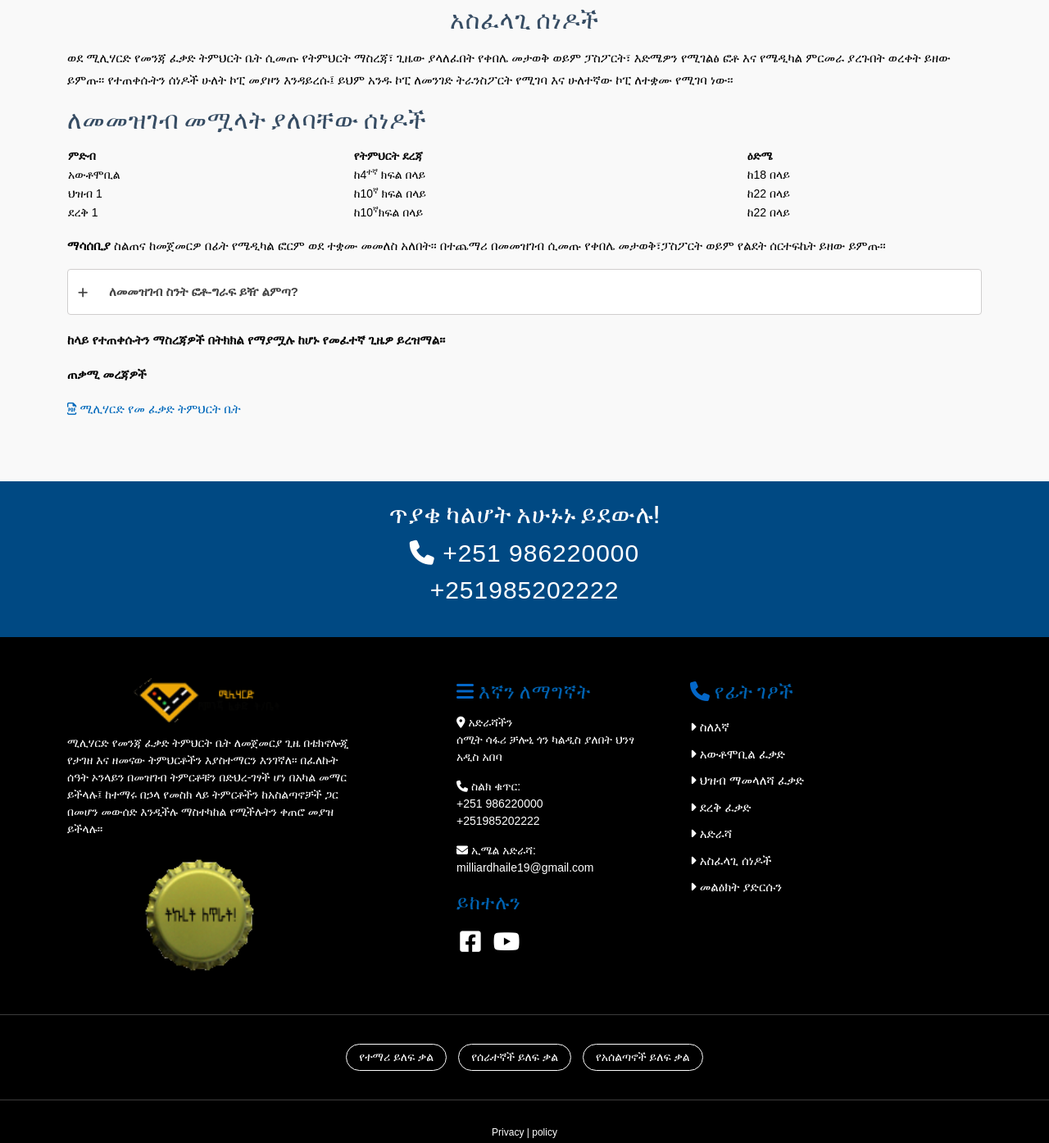
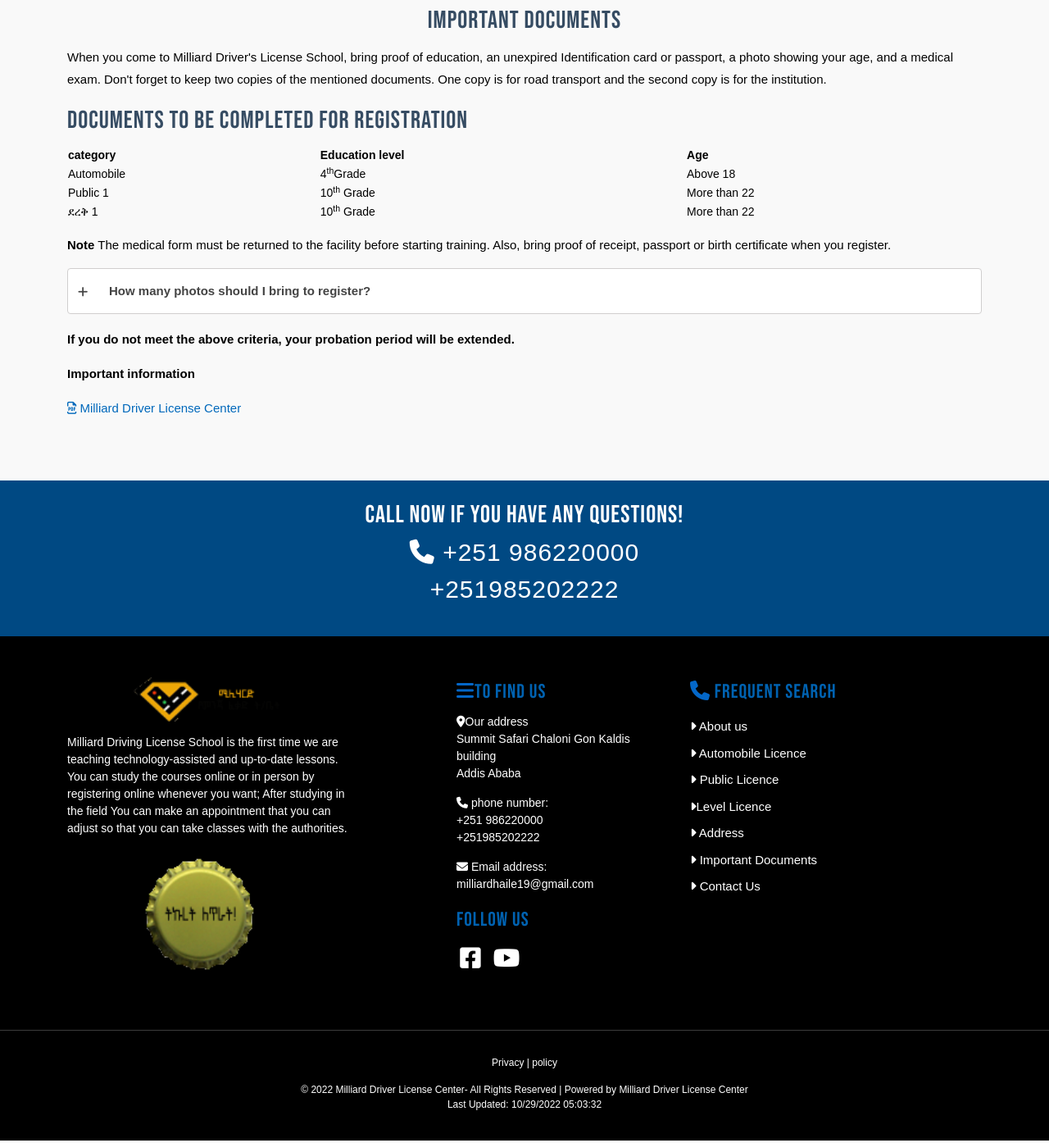
Before and after one commit to milliarddriverlicensecenter/milliarddriverlicensecenter.github.io, a plain HTML site: page faq.html in a window 1280 px wide. Shown: the part 470-1864 px from the top of the page at 82% size. Drawn offline with Linux system fonts and the light colour scheme.

Commit message:
Update faq.html

```diff
--- a/faq.html
+++ b/faq.html
@@ -22,7 +22,7 @@
 <!-- Document Title
 	============================================= -->
 <!-- InstanceBeginEditable name="doctitle" -->
-<title> አስፈላጊ ሰነዶች | West Texas Driving Academy</title>
+<title> Important Documents | Milliard Driver Licence Center</title>
 <meta name="description" content="">
 <meta name="keywords" content="">
 <style>
@@ -59,7 +59,6 @@
 	============================================= -->
 
  <section id="top-header" class="">
-
   <div class="container">
     <div class="row">
       <div class="col-md-12 col-xs-12"> <span class="socials"><a class="fb" href="https://www.facebook.com/Easy-Method-Driving-School-1435178150113079/?ref=aymt_homepage_panel" target="_blank" aria-describedby="new-window" rel="noopener noreferrer" aria-label="Facebook Page"><i class="fa fa-facebook" aria-hidden="true"></i></a>
@@ -69,13 +68,14 @@
       </span>
 
 
-        <span class="contacts-info"><a href="https://www.tdsm.app/CentralizeSP/Student/Login/MDEasyMethodDS211216"><span class="fa fa-user"></span> የተማሪ ይለፍ ቃል</a> <a class="" href="tel:+251 986220000 +251985202222"> <span class="fa fa-phone"></span> +251 986220000<br/>+251985202222 </a> <a  href="mailto: milliardhaile19@gmail.com"> <span class="fa fa-envelope"></span> milliardhaile19@gmail.com</a></span> </div>
+       <span class="contacts-info"><a href="#"><span class="fa fa-user"></span> student info</a><a class="" href="tel:+251 986220000 +251985202222"> <span class="fa fa-phone"></span> +251 986220000<br/>+251985202222 </a> <a  href="mailto: milliardhaile19@gmail.com"> <span class="fa fa-envelope"></span> milliardhaile19@gmail.com</a></span> </div>
     </div>
   </div>
 </section>
 <!-- Header
 		============================================= -->
 <header id="header" class="full-header">
+
   <div id="header-wrap">
     <div class="container">
       <div id="logo"> <a href="index.html"> <img width="200" height="50" loading="lazy" src="images/logo3.png" alt="Logo"> </a></div>
@@ -85,32 +85,39 @@
       <div class="togglerclose"><img width="32" height="32" loading="lazy" src="images/cross-white.png" alt="Toggle Close"></div>
       <nav id="primary-menu" class="">
         <ul class="sf-js-enabled">
-              <li class="sub-menu  tab-home"><a href="index.html">መግቢያ</a> </li>
-              <li class="tab-about"><a href="about-us.html">ስለእኛ</a>
+          <li class="sub-menu  tab-home"><a href="index.html">Home</a> </li>
+          <li class="tab-about"><a href="about-us.html">About Us</a>
            <!--<ul class="dropdown-menu">
          <li class="tab-about"><a href="about-us.html">ስለእኛ </a></li>
+          <li class="tab-about"><a href="careers.html">CAREERS</a></li>
           <li class="tab-about"><a href="news.html">News</a></li>
           </ul>
           </li>
         -->
 
-              <li class="sub-menu tab-services"><a href="index.html#">አገልግሎታችን <span class="fa fa-angle-down"></span></a>
+          <li class="sub-menu tab-services"><a href="index.html#">services <span class="fa fa-angle-down"></span></a>
             <ul class="dropdown-menu">
-                  <li class="tab-services"><a href="#">ኦንላይን ፈተና እና ትምህርት</a></li>
-                  <li class="tab-services"><a href="online-driver-education.html">ስልጠናዎች</a></li>
-                  <li class="tab-services"><a href="news.html">ምዝገባ</a></li>
-                  <li class="tab-services"><a href="private-lessons.html">የክፍያ ሁኔታ</a></li>
+              <li class="tab-services"><a href="#">online Test and Education</a></li>
+              <li class="tab-services"><a href="online-driver-education.html">Training</a></li>
+              <li class="tab-services"><a href="news.html">Registration</a></li>
+              <!--<li class="tab-services"><a href="private-lessons.html">የክፍያ ሁኔታ</a></li> -->
 
 
             </ul>
           </li>
 
-                  <li class="tab-locations"><a href="locations.html">አድራሻ</a></li>
+              <li class="tab-locations"><a href="locations.html">Address</a></li>
 
-              <li class="tab-faq"><a href="faq.html">አስፈላጊ ሰነዶች</a></li>
+          <li class="tab-faq"><a href="faq.html">Important Document</a></li>
 
-              <li class="tab-contact"><a href="contact-us.html" title="Contact">መልዕክቶን ያድርሱን</a></li>
-
+          <li class="tab-contact"><a href="contact-us.html" title="Contact">Contact Us</a></li>
+        <!--  <li class="sub-menu"><a href="index.html#">ይለፍ ቃል <span class="fa fa-angle-down"></span></a>
+            <ul class="dropdown-menu">
+              <li><a href="#">የተማሪ ይለፍ ቃል</a></li>
+              <li><a href="#">የሰራተኛች ይለፍ ቃል</a></li>
+              <li><a href="#">የአሰልጣኖች ይለፍ ቃል</a></li>
+            </ul>
+          </li> -->
           </li>
                 </ul>
       </nav>
@@ -128,9 +135,9 @@
   <section  loading="lazy" class="section faqpage   mtb-0">
     <div class="container container2  ">
       <div id="faqs" class="faqs  lisings">
-        <h2 class="text-center">አስፈላጊ ሰነዶች</h2>
-        <p> ወደ ሚሊሃርድ የመንጃ ፈቃድ ትምህርት ቤት ሲመጡ የትምህርት ማስረጃ፣ ጊዜው ያላለፈበት የቀበሌ መታወቅ ወይም ፓስፖርት፣ እድሜዎን የሚገልፅ ፎቶ እና የሜዲካል ምርመራ ያረጉበት ወረቀት ይዘው ይምጡ።
-          የተጠቀሱትን ሰነዶች ሁለት ኮፒ መያዞን እንዳይረሱ፤ ይህም አንዱ ኮፒ ለመንገድ ትራንስፖርት የሚገባ እና ሁለተኛው ኮፒ ለተቋሙ የሚገባ ነው። </p>
+        <h2 class="text-center">Important documents</h2>
+        <p> When you come to Milliard Driver's License School, bring proof of education, an unexpired Identification card or passport, a photo showing your age, and a medical exam.
+          Don't forget to keep two copies of the mentioned documents. One copy is for road transport and the second copy is for the institution.</p>
        <style>
         table, th, td {
            border-style: none;
@@ -138,41 +145,40 @@
         </style>
         <body>
 
-        <h2>ለመመዝገብ መሟላት ያለባቸው ሰነዶች</h2>
+        <h2>Documents to be completed for registration</h2>
 
         <table style="width:100%">
           <tr>
-            <th>ምድብ</th>
-            <th>የትምህርት ደረጃ</th>
-            <th>ዕድሜ</th>
+            <th>category</th>
+            <th>Education level</th>
+            <th>Age</th>
           </tr>
           <tr>
-            <td>አውቶሞቢል</td>
-            <td>ከ4<sup>ተኛ</sup> ክፍል በላይ</td>
-            <td>ከ18 በላይ</td>
+            <td>Automobile</td>
+            <td>4<sup>th</sup>Grade </td>
+            <td>Above 18</td>
           </tr>
           <tr>
-            <td>ህዝብ 1</td>
-            <td>ከ10<sup>ኛ</sup> ክፍል በላይ</td>
-            <td>ከ22 በላይ</td>
+            <td>Public 1</td>
+            <td>10<sup>th</sup> Grade</td>
+            <td>More than 22</td>
           </tr>
           <tr>
             <td>ደረቅ 1</td>
-            <td>ከ10<sup>ኛ</sup>ክፍል በላይ</td>
-            <td>ከ22 በላይ</td>
+            <td>10<sup>th</sup> Grade</td>
+            <td>More than 22</td>
           </tr>
         </table>
-        <p><strong>ማሳሰቢያ</strong> ስልጠና ከመጀመርዎ በፊት የሜዲካል ፎርም ወደ ተቋሙ መመለስ አለበት።
-         በተጨማሪ በመመዝገብ ሲመጡ የቀበሌ መታወቅ፣ፓስፖርት ወይም የልደት ሰርተፍኬት ይዘው ይምጡ።  </p>
+        <p><strong>Note</strong> The medical form must be returned to the facility before starting training. Also, bring proof of receipt, passport or birth certificate when you register. </p>
         <div id2="faqs" class="faqs faqpage lisings">
         <div class="toggle faq">
-            <div class="togglet"><i class="toggle-closed fa fa-plus"></i><i class="toggle-open fa fa-minus"></i> ለመመዝገብ ስንት ፎቶ-ግራፍ ይዥ ልምጣ?</div>
+            <div class="togglet"><i class="toggle-closed fa fa-plus"></i><i class="toggle-open fa fa-minus"></i> How many photos should I bring to register?</div>
             <div class="togglec" style="display: none;">
-              <p>መልስ: አምስት 4x3 ጉርድ ፎቶዎችን ብቻ ይዘው ይገኙ። </p>
+              <p>Answer: Bring only five 4x3 grid photos </p>
 
             </div>
           </div>
-        <p><b>ከላይ የተጠቀሱትን ማስረጃዎች በትክክል የማያሟሉ ከሆኑ የመፈተኛ ጊዜዎ ይረዝማል። </b> </p>
+        <p><b>If you do not meet the above criteria, your probation period will be extended. </b> </p>
          <!-- <div class="toggle faq">
             <div class="togglet"><i class="toggle-closed fa fa-plus"></i><i class="toggle-open fa fa-minus"></i> How do I schedule my behind the wheel lessons? </div>
             <div class="togglec" style="display: none;">
@@ -181,7 +187,7 @@
           </div>-->
 
 
-      	 <p><strong>ጠቃሚ መረጃዎች</strong></p>
+      	 <p><strong>Important information</strong></p>
 
        <!-- <p><a href="https://www.easymethoddrivingschool.com/docs/docs/MARYLAND-DRIVERS-LICENSE-MANUAL.pdf" target="_blank" rel="noopener noreferrer"><span class="fa fa-file-pdf-o"></span> MARYLAND DRIVER'S LICENSE MANUAL</a></p>
         <p><a href="http://www.mva.maryland.gov/drivers/rookie-driver/tutorial/tutorial-intro.html" target="_blank" rel="noopener noreferrer"><span class="fa fa-file-pdf-o"></span> MARYLAND LEARNER'S PERMIT – PRACTICE TESTING</a></p>
@@ -192,7 +198,7 @@
               <p><a href="docs/prepare-for-noncom-driving-test.pdf" target="_blank" rel="noopener noreferrer"><span class="fa fa-file-pdf-o"></span> HOW TO PREPARE FOR YOUR DRIVER'S LICENSE TEST</a></p>
 
       -->
-       <p><a href="docs/p.pdf.pdf" target="_blank" rel="noopener noreferrer"><span class="fa fa-file-pdf-o"></span> ሚሊሃርድ የመ ፈቃድ ትምህርት ቤት</a></p>
+       <p><a href="docs/p.pdf.pdf" target="_blank" rel="noopener noreferrer"><span class="fa fa-file-pdf-o"></span> Milliard Driver License Center</a></p>
 
     </div>
         </body>
@@ -208,7 +214,7 @@
    <div class="clearfix"></div>
 <section class="footertop">
   <div class="container">
-        <h4> ጥያቄ ካልሆት አሁኑኑ ይደውሉ!</h4>
+    <h4> Call now if you have any questions!</h4>
     <p><a href="tel:+251 986220000/+251985202222"> <span class="fa fa-phone"></span> +251 986220000<br/>+251985202222 </a> </p>
   </div>
 </section>
@@ -218,22 +224,22 @@
     <div class="row">
       <div class="col-sm-6 col-md-4  col-xs-12">
         <p><img src="images/logo3.png" width="400" height="100" align="logo" alt="Logo"></p>
-           <p> ሚሊሃርድ የመንጃ ፈቃድ ትምህርት ቤት ለመጀመርያ ጊዜ በቴክኖሎጂ የታገዘ እና ዘመናው ትምህርቶችን እያስተማርን እንገኛለ። በፈለኩት ሰዓት ኦንላይን በመዝገብ ትምርቶቹን በድህረ-ገፃች ሆነ በአካል መማር ይችላሉ፤ ከተማሩ በኃላ የመስክ ላይ
-            ትምርቶችን ከአስልጣኖቻች ጋር በመሆን መውሰድ እንዲችሉ ማስተካከል የሚችሉትን ቀጠሮ መያዝ ይችላሉ።  </p>
+       <p> Milliard Driving License School is the first time we are teaching technology-assisted and up-to-date lessons. You can study the courses online or in person by registering online whenever you want; After studying in the field
+        You can make an appointment that you can adjust so that you can take classes with the authorities.  </p>
       <div class="clearfix"></div>
 
         <p><a style="margin-right:10px;" href="#" onclick="return !window.open(this.href,width=600,height=600)" target="_blank" aria-describedby="new-window"><img width="400" height="200" src="images/image7.png" alt="ትከረት ለጥራት!" title="ሚሊሃርድ የመንጃ ፈቃድ ትምህርት ቤት"></a> </p>
       </div>
       <div class="col-sm-6 col-md-3 ms-auto col-xs-12">
-            <h3><span class="fa fa-bars"></span> እኛን ለማግኛት</h3>
-           <a href="https://goo.gl/maps/NjRxXPX2t1MzDY8c7"><p><span class="fa fa-map-marker"></span> አድራሻችን <br>
-       ሰሚት ሳፋሪ ቻሎኒ ጎን ካልዲስ ያለበት ህንፃ  <br>
+        <h3><span class="fa fa-bars"></span>To find us</h3>
+       <a href="https://goo.gl/maps/NjRxXPX2t1MzDY8c7"><p><span class="fa fa-map-marker"></span>Our address<br>
+   Summit Safari Chaloni Gon Kaldis building  <br>
 
-    አዲስ አበባ</p></a>
-           <p> <a href="tel:+251 986220000/+251985202222"><span class="fa fa-phone"></span> ስልክ ቁጥር:<br>
+Addis Ababa</p></a>
+       <p> <a href="tel:+251 986220000/+251985202222"><span class="fa fa-phone"></span> phone number:<br>
         +251 986220000<br/>+251985202222</a></p>
-    <p><a href="mailto:milliardhaile19@gmail.com"><span class="fa fa-envelope"></span> ኢሜል አድራሻ: milliardhaile19@gmail.com</a></p>
-        <h3>ይከተሉን</h3>
+<p><a href="mailto:milliardhaile19@gmail.com"><span class="fa fa-envelope"></span> Email address: milliardhaile19@gmail.com</a></p>
+    <h3>Follow us</h3>
       <span class="socials"><a class="fb" href="#" target="_blank" aria-describedby="new-window" rel="noopener noreferrer" aria-label="Facebook Page"><i class="fa fa-facebook-square" aria-hidden="true"></i></a>
        <a class=" " href="#" target="_blank" aria-describedby="new-window" rel="noopener noreferrer" aria-label="Youtube Page"><i class="fa fa-youtube" aria-hidden="true"></i></a>
 
@@ -241,35 +247,36 @@
       </span>
       </div>
       <div class="col-sm-6 col-md-4  col-xs-12 ">
-            <h3><span class="fa fa-phone"></span> የፊት ገፆች</h3>
+        <h3><span class="fa fa-phone"></span> Frequent Search</h3>
         <ul class="fnav">
-             <li class="tab-about"><a href="about-us.html"><span class="fa fa-caret-right"></span> ስለእኛ </a></li>
+         <li class="tab-about"><a href="about-us.html"><span class="fa fa-caret-right"></span> About us </a></li>
          <!--<class="tab-about"><a href="careers.html"><span class="fa fa-caret-right"></span> Careers </a></li> -->
-             <li class="tab-services"><a href="online-driver-education.html"><span class="fa fa-caret-right"></span> አውቶሞቢል ፈቃድ</a></li>
-             <li class="tab-services"><a href="online-driver-education.html"><span class="fa fa-caret-right"></span> ህዝብ ማመላለሻ ፈቃድ</a></li>
-             <li class="tab-services"><a href="online-driver-education.html"><span class="fa fa-caret-right"></span> ደረቅ ፈቃድ</a></li>
-             <li class="tab-locations"><a href="locations.html"><span class="fa fa-caret-right"></span> አድራሻ</a></li>
-             <li class="tab-faq"><a href="faq.html"><span class="fa fa-caret-right"></span> አስፈላጊ ሰነዶች</a></li>
-             <li class="tab-contact"><a href="contact-us.html" title="Contact">  <span class="fa fa-caret-right"></span> መልዕክት ያድርሱን</a></li>
+         <li class="tab-services"><a href="online-driver-education.html"><span class="fa fa-caret-right"></span> Automobile Licence</a></li>
+         <li class="tab-services"><a href="online-driver-education.html"><span class="fa fa-caret-right"></span> Public Licence</a></li>
+         <li class="tab-services"><a href="online-driver-education.html"><span class="fa fa-caret-right"></span>Level Licence</a></li>
+         <li class="tab-locations"><a href="locations.html"><span class="fa fa-caret-right"></span> Address</a></li>
+         <li class="tab-faq"><a href="faq.html"><span class="fa fa-caret-right"></span> Important Documents</a></li>
+         <li class="tab-contact"><a href="contact-us.html" title="Contact">  <span class="fa fa-caret-right"></span> Contact Us</a></li>
          </ul>
       </div>
       <div class="clearfix"></div>
 
     </div>
   </div>
-          <div class="loins">
+ 		<!-- <div class="loins">
    			 <a href="#">የተማሪ ይለፍ ቃል</a>
                <a href="#">የሰራተኛች ይለፍ ቃል</a>
               <a href="#">የአሰልጣኖች ይለፍ ቃል</a>
-             </div>
+<script async src="https://pagead2.googlesyndication.com/pagead/js/adsbygoogle.js?client=ca-pub-5739250968278949"
+     crossorigin="anonymous"></script>
+         </div>-->
     </footer>
     <div class="clearfix"></div>
     <div class="rights">
 	     <a href="privacy.html"> Privacy</a> | <a href="private policy.html">  policy</a></p>
-      <p class="mb-0"> &#169; <span id="spanYear"></span> ሚሊሃርድ የመንጃ ፈቃድ ትምህርት ቤት- All Rights Reserved    | <a href="https://milliarddriverlicensecenter.com/" title="ሚሊሃርድ የመንጃ ፈቃድ ትምህርት ቤት">Powered by ሚሊሃርድ የመንጃ ፈቃድ ትምህርት ቤት</a></p>
+      <p class="mb-0"> &#169; <span id="spanYear"></span> Milliard Driver License Center- All Rights Reserved    | <a href="https://driving-school-software.com/" title=" Milliard Driver License Center">Powered by  Milliard Driver License Center</a></p>
       <p>Last Updated: <span id="lasdupdated"></span></p>
     </div>
-
 <!-- #wrapper end -->
 <!-- demo request popup starts -->
 <div class="clearfix"></div>
```
Lines whose indentation alone changed are shown as unchanged.
